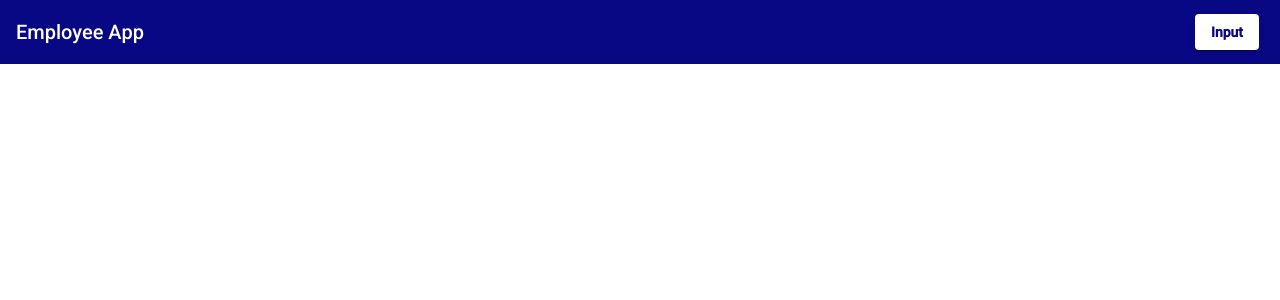
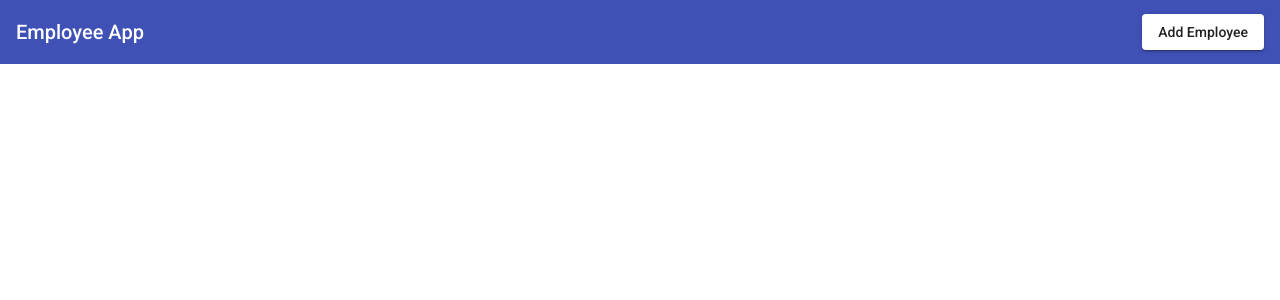
Before and after one commit to ShakthiSythnya/EmployeeApplication, an Angular app in the folder employeeapplication/: page / in a window 1280 px wide. Shown: the top 300 px of the page. Built offline with nearby package versions, Linux system fonts and the light colour scheme.

Commit message:
Employee Open dialog added

```diff
--- a/employeeapplication/src/app/app.component.html
+++ b/employeeapplication/src/app/app.component.html
@@ -1,9 +1,9 @@
-<mat-toolbar class="toolbar">
+<mat-toolbar class="toolbar" color="primary">
   <!-- <button mat-icon-button class="example-icon" aria-label="Example icon-button with menu icon">
     <mat-icon>menu</mat-icon>
   </button> -->
   <span>Employee App</span>
   <span class="example-spacer"></span>
 
-  <button mat-raised-button class="button-icon" (click)="openEmployeeDialog()">Input</button>
+  <button mat-raised-button class="button-icon" (click)="openEmployeeDialog()">Add Employee</button>
 </mat-toolbar>
--- a/employeeapplication/src/app/app.component.scss
+++ b/employeeapplication/src/app/app.component.scss
@@ -1,15 +1,17 @@
+@import "~@angular/material/prebuilt-themes/indigo-pink.css";
+
 
 .example-spacer {
     flex: 1 1 auto;
-  }
-.toolbar {
-    color: white;
-    background-color: rgb(8, 8, 132);
-}
-.button-icon{
-    width: auto;
-    margin: 5px;
-    color:  rgb(8, 8, 132);
-    background-color: white;
-    font-weight: bold;
-}
+   }
+// .toolbar {
+//     color: white;
+//     background-color: rgb(8, 8, 132);
+// }
+// .button-icon{
+//     width: auto;
+//     margin: 5px;
+//     color:  rgb(8, 8, 132);
+//     background-color: white;
+//     font-weight: bold;
+// }
--- a/employeeapplication/src/app/app.component.ts
+++ b/employeeapplication/src/app/app.component.ts
@@ -11,7 +11,7 @@
 export class AppComponent {
   title = 'employeeapplication';
 
-  constructor(public _dialog: MatDialog){
+  constructor(private _dialog: MatDialog){
 
   }
   openEmployeeDialog()
--- a/employeeapplication/src/app/app.module.ts
+++ b/employeeapplication/src/app/app.module.ts
@@ -11,8 +11,9 @@
 import {
   MatDialogModule
 } from '@angular/material/dialog';
-import {MatFormField, MatFormFieldModule} from '@angular/material/form-field';
+import { MatFormFieldModule} from '@angular/material/form-field';
 import { FormsModule } from '@angular/forms';
+import {MatInputModule} from '@angular/material/input';
 
 @NgModule({
   declarations: [
@@ -28,7 +29,8 @@
     MatButtonModule,
     MatDialogModule,
     MatFormFieldModule,
-    FormsModule
+    FormsModule,
+    MatInputModule
   ],
   providers: [],
   bootstrap: [AppComponent]
--- a/employeeapplication/src/app/employee-edit/employee-edit.component.html
+++ b/employeeapplication/src/app/employee-edit/employee-edit.component.html
@@ -1,11 +1,13 @@
-<h1 mat-dialog-title>ADD Employee</h1>
+<div mat-dialog-title>
+    <h1>Add Employee</h1>
+</div>
 <div mat-dialog-content>
-  <mat-form-field appearance="outline">
+  <mat-form-field appearance="fill">
     <mat-label>FirstName</mat-label>
-    <input matInput [(ngModel)]="employeeDetail.firstName">
+    <input matInput >
   </mat-form-field>
 </div>
 <div mat-dialog-actions>
-  <!-- <button mat-button (click)="onNoClick()">No Thanks</button>
-  <button mat-button [mat-dialog-close]="data.animal" cdkFocusInitial>Ok</button> -->
+  <button mat-raised-button>Cancel</button>
+  <button mat-raised-button color="primary">Save</button>
 </div>
```
